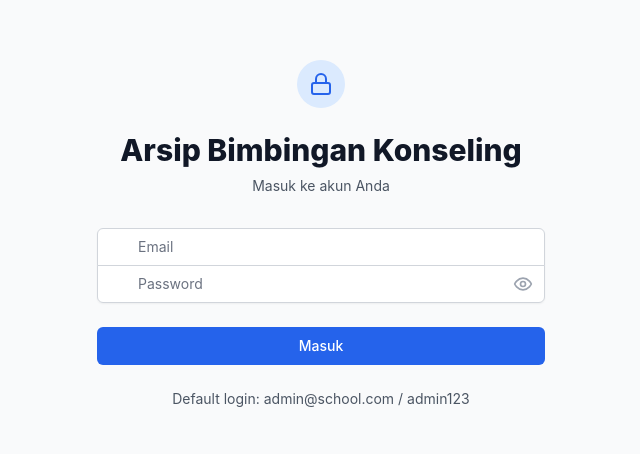
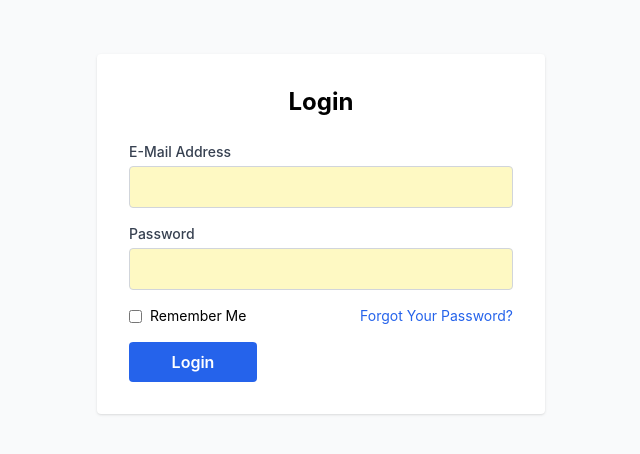
Before and after one commit to kecchi986/arsip_bimbingan_konseling_, a React (Create React App) app in the folder client/: page /login in a window 1280 px wide. Shown: the part 166-620 px from the top of the page, without its empty margins (319-959 px from the left). Built offline with nearby package versions, Linux system fonts and the light colour scheme; the HTML template or start-up script is replaced by a standard one.

Commit message:
commit 3
improvisasi ui login

```diff
--- a/client/src/pages/Login.tsx
+++ b/client/src/pages/Login.tsx
@@ -10,6 +10,7 @@ const Login: React.FC = () => {
   const [isLoading, setIsLoading] = useState(false);
   const { login } = useAuth();
   const navigate = useNavigate();
+  const [rememberMe, setRememberMe] = useState(false);
 
   const handleSubmit = async (e: React.FormEvent) => {
     e.preventDefault();
@@ -23,92 +24,62 @@ const Login: React.FC = () => {
   };
 
   return (
-    <div className="min-h-screen flex items-center justify-center bg-gray-50 py-12 px-4 sm:px-6 lg:px-8">
-      <div className="max-w-md w-full space-y-8">
+    <div className="min-h-screen flex items-center justify-center bg-gray-50">
+      <div className="w-full max-w-md bg-white p-8 rounded shadow">
+        <h2 className="text-2xl font-bold text-center mb-6">Login</h2>
+        <form onSubmit={handleSubmit} className="space-y-4">
           <div>
-          <div className="mx-auto h-12 w-12 flex items-center justify-center rounded-full bg-primary-100">
-            <Lock className="h-6 w-6 text-primary-600" />
-          </div>
-          <h2 className="mt-6 text-center text-3xl font-extrabold text-gray-900">
-            Arsip Bimbingan Konseling
-          </h2>
-          <p className="mt-2 text-center text-sm text-gray-600">
-            Masuk ke akun Anda
-          </p>
-        </div>
-        <form className="mt-8 space-y-6" onSubmit={handleSubmit}>
-          <div className="rounded-md shadow-sm -space-y-px">
-            <div>
-              <label htmlFor="email" className="sr-only">
-                Email
+            <label htmlFor="email" className="block text-sm font-medium text-gray-700 mb-1">
+              E-Mail Address
             </label>
-              <div className="relative">
-                <div className="absolute inset-y-0 left-0 pl-3 flex items-center pointer-events-none">
-                  <Mail className="h-5 w-5 text-gray-400" />
-                </div>
             <input
               id="email"
               name="email"
               type="email"
               autoComplete="email"
               required
-                  className="appearance-none rounded-none relative block w-full px-3 py-2 pl-10 border border-gray-300 placeholder-gray-500 text-gray-900 rounded-t-md focus:outline-none focus:ring-primary-500 focus:border-primary-500 focus:z-10 sm:text-sm"
-                  placeholder="Email"
+              className="block w-full px-3 py-2 border border-gray-300 rounded focus:outline-none focus:ring-2 focus:ring-primary-500 bg-yellow-100 placeholder-gray-400"
               value={email}
               onChange={(e) => setEmail(e.target.value)}
             />
           </div>
-            </div>
           <div>
-              <label htmlFor="password" className="sr-only">
+            <label htmlFor="password" className="block text-sm font-medium text-gray-700 mb-1">
               Password
             </label>
-              <div className="relative">
-                <div className="absolute inset-y-0 left-0 pl-3 flex items-center pointer-events-none">
-                  <Lock className="h-5 w-5 text-gray-400" />
-                </div>
             <input
               id="password"
               name="password"
               type={showPassword ? 'text' : 'password'}
               autoComplete="current-password"
               required
-                  className="appearance-none rounded-none relative block w-full px-3 py-2 pl-10 pr-10 border border-gray-300 placeholder-gray-500 text-gray-900 rounded-b-md focus:outline-none focus:ring-primary-500 focus:border-primary-500 focus:z-10 sm:text-sm"
-                  placeholder="Password"
+              className="block w-full px-3 py-2 border border-gray-300 rounded focus:outline-none focus:ring-2 focus:ring-primary-500 bg-yellow-100 placeholder-gray-400"
               value={password}
               onChange={(e) => setPassword(e.target.value)}
             />
-                <div className="absolute inset-y-0 right-0 pr-3 flex items-center">
-                  <button
-                    type="button"
-                    className="text-gray-400 hover:text-gray-600"
-                    onClick={() => setShowPassword(!showPassword)}
-                  >
-                    {showPassword ? (
-                      <EyeOff className="h-5 w-5" />
-                    ) : (
-                      <Eye className="h-5 w-5" />
-                    )}
-                  </button>
           </div>
+          <div className="flex items-center justify-between">
+            <label className="flex items-center text-sm">
+              <input
+                type="checkbox"
+                checked={rememberMe}
+                onChange={() => setRememberMe(!rememberMe)}
+                className="mr-2"
+              />
+              Remember Me
+            </label>
+            <a href="#" className="text-sm text-blue-600 hover:underline">
+              Forgot Your Password?
+            </a>
           </div>
-            </div>
-          </div>
-
-          <div>
+          <div className="flex items-center space-x-2 mt-2">
             <button
               type="submit"
               disabled={isLoading}
-              className="group relative w-full flex justify-center py-2 px-4 border border-transparent text-sm font-medium rounded-md text-white bg-primary-600 hover:bg-primary-700 focus:outline-none focus:ring-2 focus:ring-offset-2 focus:ring-primary-500 disabled:opacity-50 disabled:cursor-not-allowed"
+              className="bg-blue-600 hover:bg-blue-700 text-white font-semibold py-2 px-4 rounded focus:outline-none focus:ring-2 focus:ring-blue-500 w-32"
             >
-              {isLoading ? 'Memproses...' : 'Masuk'}
+              {isLoading ? 'Memproses...' : 'Login'}
             </button>
-          </div>
-
-          <div className="text-center">
-            <p className="text-sm text-gray-600">
-              Default login: admin@school.com / admin123
-            </p>
           </div>
         </form>
       </div>
```
Lines whose indentation alone changed are shown as unchanged.
